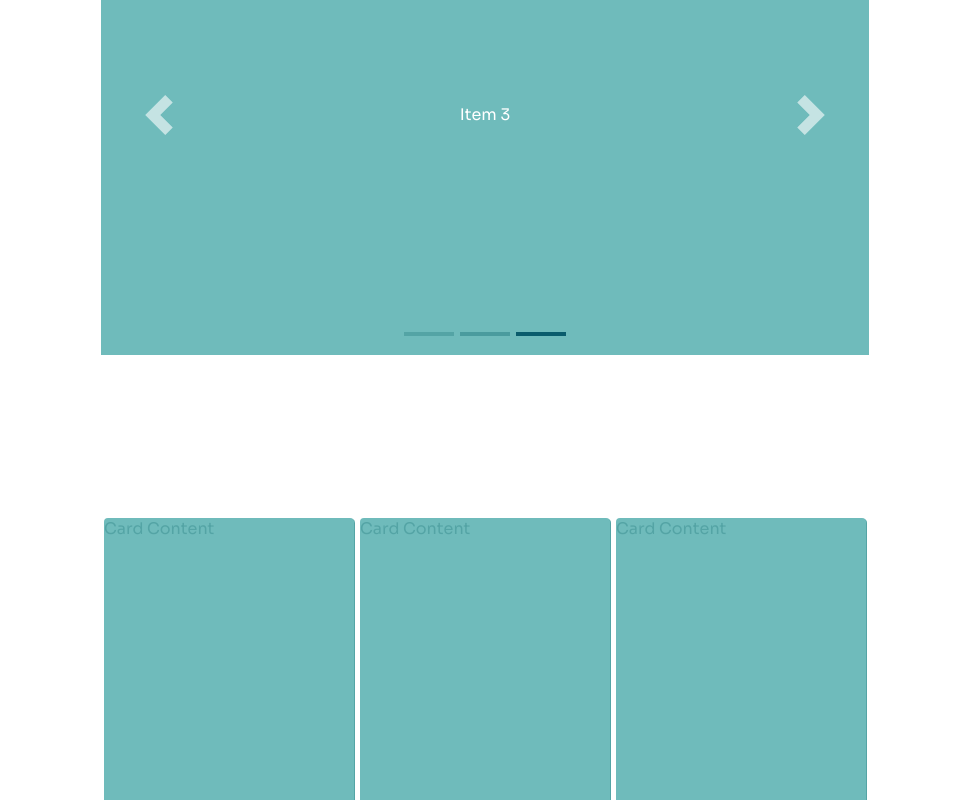
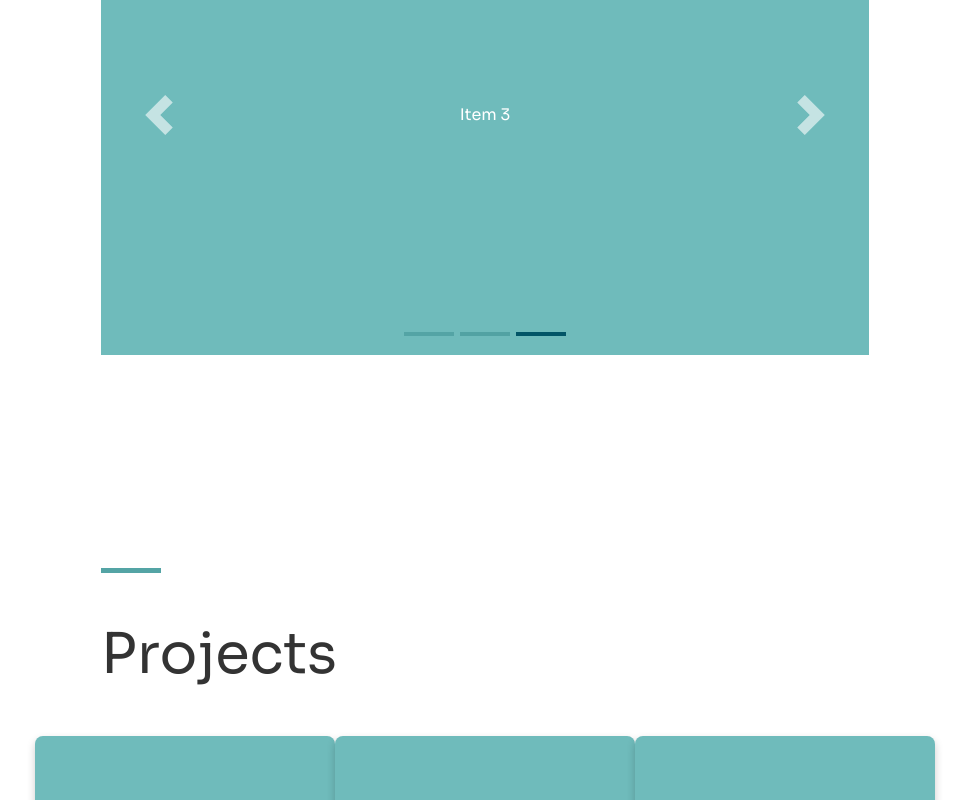
Before and after one commit to Ziyang-98/my-website-2.0, a React (Create React App) app: page / in a window 1280 px wide. Shown: the part 2000-2800 px from the top of the page, without its empty margins (155-1124 px from the left). Built offline with nearby package versions, Linux system fonts and the light colour scheme.

Commit message:
feat: implement project section

```diff
--- /dev/null
+++ b/src/components/divider/index.js
@@ -0,0 +1,8 @@
+import React from "react";
+import styles from "./index.module.scss";
+
+const Divider = () => {
+  return <div className={styles.divider} />;
+};
+
+export default Divider;
--- /dev/null
+++ b/src/components/divider/index.module.scss
@@ -0,0 +1,7 @@
+@import "../../styles/theme";
+
+.divider {
+  height: 5px;
+  width: 60px;
+  background: $primary-light;
+}
--- a/src/sections/about/index.js
+++ b/src/sections/about/index.js
@@ -2,6 +2,7 @@ import React from "react";
 import styles from "./index.module.scss";
 import dp from "assets/images/dp.jpg";
 import useAnimationAvatar from "./hooks/use-animation-avatar";
+import Divider from "components/divider";
 
 export default function About({ aboutSectionRef, scrollIntoPortfolioSection }) {
   const hasTilt = true;
@@ -21,7 +22,7 @@ export default function About({ aboutSectionRef, scrollIntoPortfolioSection }) {
       id="about-section"
     >
       <div className={styles.aboutMeHolder}>
-        <div className={styles.divider} />
+        <Divider />
         <h2 className={styles.title}>About Me</h2>
         <p className={styles.aboutMe}>This is about me</p>
         <div>
--- a/src/sections/about/index.module.scss
+++ b/src/sections/about/index.module.scss
@@ -16,12 +16,6 @@
   flex-direction: column;
   width: 60%;
   height: 50%;
-}
-
-.divider {
-  height: 5px;
-  width: 60px;
-  background: $primary-light;
 }
 
 .title {
--- a/src/sections/projects/components/project-card/index.js
+++ b/src/sections/projects/components/project-card/index.js
@@ -3,6 +3,11 @@ import styles from "./index.module.scss";
 
 export default function ProjectCard({ className, content }) {
   return (
-    <div className={`${className} ${styles["project-card"]}`}>Card Content</div>
+    <div className={`${className} ${styles["project-card"]}`}>
+      <div className={styles["project-card-inner"]}>
+        <div className={styles["project-card-front"]}>Front</div>
+        <div className={styles["project-card-back"]}>Back</div>
+      </div>
+    </div>
   );
 }
--- a/src/sections/projects/components/project-card/index.module.scss
+++ b/src/sections/projects/components/project-card/index.module.scss
@@ -1,10 +1,50 @@
 @import "styles/theme";
 
 .project-card {
-  height: 300px;
-  width: 250px;
-  // border: solid;
-  border-radius: 4px;
+  height: 400px;
+  width: 300px;
+  background-color: transparent;
+  perspective: 60rem;
+}
+
+.project-card-inner {
+  position: relative;
   background-color: $secondary-light;
-  box-shadow: 1px 1px $primary-light;
+  border-radius: 0.5rem;
+  box-shadow: 0 4px 8px rgba(0, 0, 0, 0.2); /* Adjust the shadow values as needed */
+  width: 100%;
+  height: 100%;
+  display: flex;
+  justify-content: center;
+  align-items: center;
+  transform-style: preserve-3d;
+  transition: transform 0.3s ease-in-out; /* Add a smooth transition effect */
 }
+
+.project-card:hover .project-card-inner,
+.project-card:active .project-card-inner {
+  transform: rotateY(180deg);
+}
+
+.project-card-front {
+  position: absolute;
+  -webkit-backface-visibility: hidden; /* Safari */
+  backface-visibility: hidden;
+  width: 100%;
+  height: 100%;
+  display: flex;
+  justify-content: center;
+  align-items: center;
+}
+
+.project-card-back {
+  position: absolute;
+  -webkit-backface-visibility: hidden; /* Safari */
+  backface-visibility: hidden;
+  width: 100%;
+  height: 100%;
+  display: flex;
+  justify-content: center;
+  align-items: center;
+  transform: rotateY(180deg);
+}
--- a/src/sections/projects/index.js
+++ b/src/sections/projects/index.js
@@ -1,12 +1,17 @@
 import React from "react";
 import styles from "./index.module.scss";
 import ProjectCard from "./components/project-card";
+import Divider from "components/divider";
 
 const content = [1, 2, 3, 4, 5, 6, 7];
 
 export default function Projects() {
   return (
     <div className={styles["projects-section"]}>
+      <div className={styles["title-holder"]}>
+        <Divider />
+        <h2 className={styles.title}>Projects</h2>
+      </div>
       <div className={styles["grid-container"]}>
         {content.map((c, i) => (
           <ProjectCard key={i} className={styles["grid-item"]} content={c} />
--- a/src/sections/projects/index.module.scss
+++ b/src/sections/projects/index.module.scss
@@ -6,8 +6,19 @@
   align-items: center;
   flex-direction: column;
   width: 100vw;
-  height: 100vh;
+  // height: 100vh;
+  min-height: 0;
   padding: 2rem 0;
+}
+
+.title-holder {
+  width: 60%;
+}
+
+.title {
+  font-weight: 400;
+  font-size: $heading-medium;
+  color: $text-light;
 }
 
 .grid-container {
```
